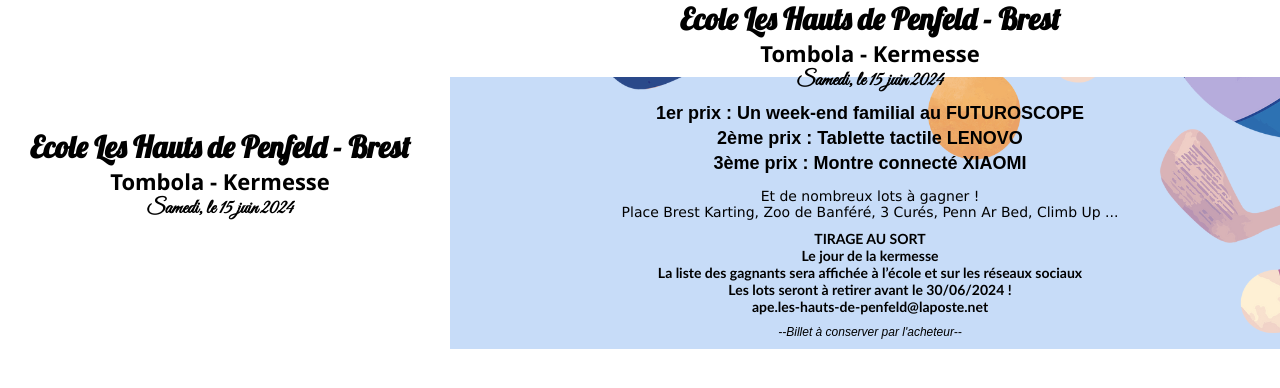
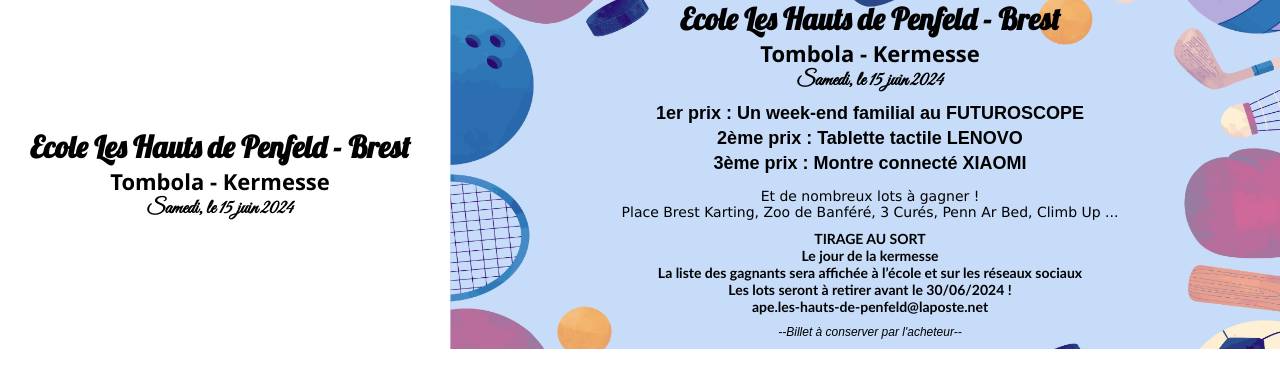
Before and after one commit to VSABernard/ticket-tombola, a React (Create React App) app: page / in a window 1280 px wide. Shown: the top 388 px of the page. Built offline with nearby package versions, Linux system fonts and the light colour scheme.

Commit message:
Fix image on the right side

```diff
--- a/src/pages/page.css
+++ b/src/pages/page.css
@@ -18,5 +18,9 @@
 
 .right-side {
     flex: 1;
-    background: url(../assets/right-background.png) no-repeat center center fixed;
+    background: url(../assets/right-background.png) ;
+    /*-webkit-background-size: auto;
+    -moz-background-size: auto ;
+    -o-background-size: auto ;*/
+    background-size: 100% 100% ;
 }
```
